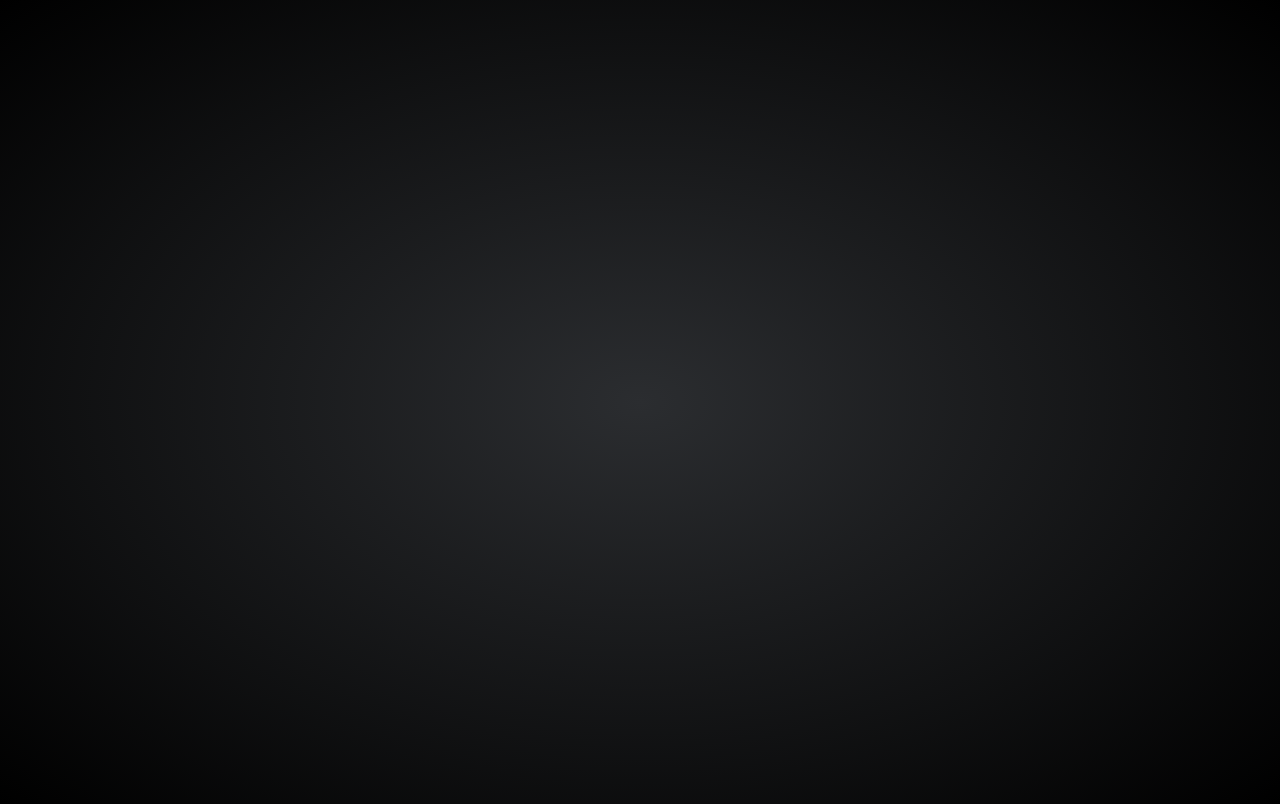
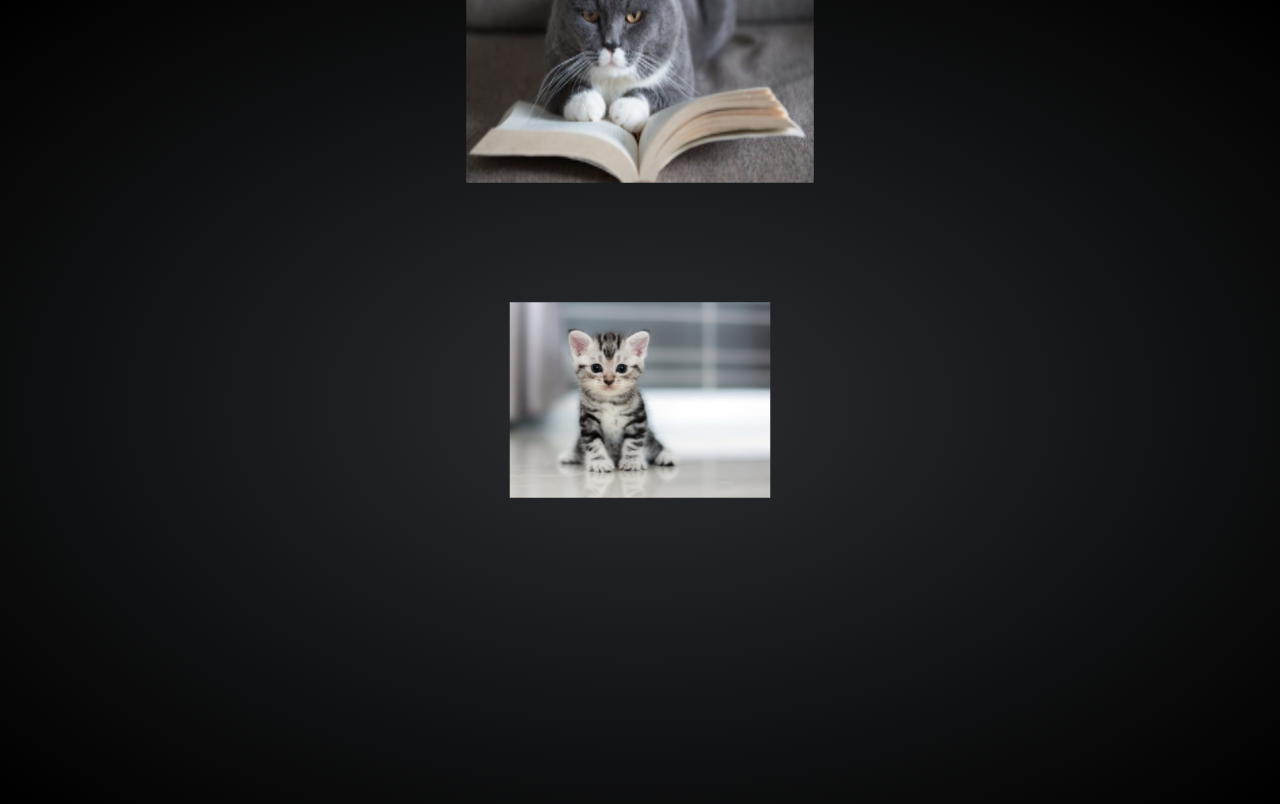
Before and after one commit to nerdlab-be/moving-data, a plain HTML site: page THREE.js test/index.html in a window 1280 px wide. Drawn offline with Linux system fonts and the light colour scheme; animation ran at ten frames a second.

Commit message:
Added dummydata
en katten

```diff
--- /dev/null
+++ b/THREE.js test/data.json
@@ -0,0 +1,19 @@
+{
+	"collection": [
+		{
+			"photoURL": "./dummydata/img/00.jpg",
+			"coords": [ 0.0, 0.0, 0.0 ],
+			"time": 0.0
+		},
+		{
+			"photoURL": "./dummydata/img/01.jpg",
+			"coords": [ 0.0, 1.0, 0.0 ],
+			"time": 3.0
+		},
+		{
+			"photoURL": "./dummydata/img/02.jpg",
+			"coords": [ 0.0, 1.5, 1.0 ],
+			"time": 6.0
+		}
+	]
+}
--- a/THREE.js test/js/script.js
+++ b/THREE.js test/js/script.js
@@ -1,17 +1,48 @@
 var camera, scene, renderer;
 var root;
+var data;
 var controls;
 
-init();
+window.onload = function() {
+	loadData();
+}
+
+function loadData()
+{
+	var xhttp = new XMLHttpRequest();
+	xhttp.onreadystatechange = function() {
+			if (this.readyState == 4 && this.status == 200) {
+				data = JSON.parse(this.responseText);
+				init();
+			}
+	};
+	xhttp.open("GET", "data.json", true);
+	xhttp.send();
+}
 
 function init(){
 	camera = new THREE.PerspectiveCamera(75, window.innerWidth / window.innerHeight, 0.1, 1000);
-	camera.position.z = 400;
+
+	camera.position.z = 3;
+	camera.position.x = 0;
+
 
 	scene = new THREE.Scene();
 
 	root = new THREE.Object3D();
 	scene.add( root );
+
+	var geometry = new THREE.PlaneBufferGeometry( 1 , 0.75);
+
+	for (var i = 0; i < data.collection.length ;i++){
+		var item = data.collection[i];
+		var material = new THREE.MeshBasicMaterial({	map: new THREE.TextureLoader().load(item.photoURL),	side: THREE.DoubleSide });
+		var plane = new THREE.Mesh( geometry, material);
+		var coord = item.coords;
+		plane.position.set(coord[0], coord[2], coord[1] );
+		scene.add( plane );
+	}
+
 
 	//
 
@@ -25,90 +56,36 @@ function init(){
 	controls = new THREE.OrbitControls(camera, renderer.domElement)
 	controls.rotateSpeed = 0.5;
 
+	window.addEventListener('resize', onResize);
+	onResize();
+	gameloop();
 }
 
-
-window.addEventListener('resize', function () {
+function onResize()
+{
 	var width = window.innerWidth;
 	var height = window.innerHeight;
 	renderer.setSize(width, height);
 
 	camera.aspect = width / height;
 	camera.updateProjectionMatrix();
-});
-
-
-var thingy = 0;
-// instantiate the loader
-var loader = new THREE.OBJLoader2();
-var loadedObject;
-
-// function called on successful load
-var callbackOnLoad = function ( event ) {
-
-	scene.add( event.detail.loaderRootNode );
-	loadedObject = event.detail.loaderRootNode;
-};
-
-loader.setModelName ('boom');
-
-// load a resource from provided URL synchronously
-loader.load( 'media/arbre-magique.obj', callbackOnLoad, null, null, null, false );
-
-//ambient light
-  var ambient = new THREE.AmbientLight(0xbbbbbb);
-  scene.add(ambient);
-
-//directional licht
-var directionalLight = new THREE.DirectionalLight(0xdddddd);
-  directionalLight.position.set(0, 0, 2);
-  scene.add(directionalLight);
-
-//create shapes
-var geomertry = new THREE.BoxGeometry(10, 10, 10);
-
-var cubeMaterials = [
-	new THREE.MeshBasicMaterial({	map: new THREE.TextureLoader().load('media/1.jpg'),	side: THREE.DoubleSide }), //RIGHT SIDE
-	new THREE.MeshBasicMaterial({ map: new THREE.TextureLoader().load('media/2.png'), side: THREE.DoubleSide }), // LEFT SIDE
-	new THREE.MeshBasicMaterial({ map: new THREE.TextureLoader().load('media/1.jpg'), side: THREE.DoubleSide }), // TOP SIDE
-	new THREE.MeshBasicMaterial({ map: new THREE.TextureLoader().load('media/2.png'), side: THREE.DoubleSide }), //BOTTOM SIDE
-	new THREE.MeshBasicMaterial({	map: new THREE.TextureLoader().load('media/1.jpg'), side: THREE.DoubleSide }), //FRONT SIDE
-	new THREE.MeshBasicMaterial({ color: 0xFFFFCC, side: THREE.DoubleSide }), //BACK SIDE
-];
-
-//create material or texuture
-var material = new THREE.MeshFaceMaterial( cubeMaterials );
-
-var materialBasic = new THREE.MeshBasicMaterial({
-	color: 0xCCFFFF,
-	wireframe: false
-});
-var cube = new THREE.Mesh(geomertry, material);
-scene.add(cube);
-
-camera.position.z = 30;
-camera.position.x = 50;
+}
 
 
 //game logic
-var update = function () {
-	cube.rotation.x += 0.01;
-	cube.rotation.y += 0.005;
-	//_MeshBody1.rotation.y += 1;
-	if (loadedObject) loadedObject.rotation.y += .1;
+function update() {
+
 };
 
 //draw scene
-var render = function () {
+function render() {
 	renderer.render(scene, camera);
 };
 
 
 //run gameloop (update, render, repeat)
-var gameloop = function () {
+function gameloop() {
 	requestAnimationFrame(gameloop);
 	update();
 	render();
 };
-
-gameloop();
```
Also changed, not shown: THREE.js test/index.html (+0 -2 lines), THREE.js test/dummydata/img/00.jpg (added), THREE.js test/dummydata/img/01.jpg (added), THREE.js test/dummydata/img/02.jpg (added).
